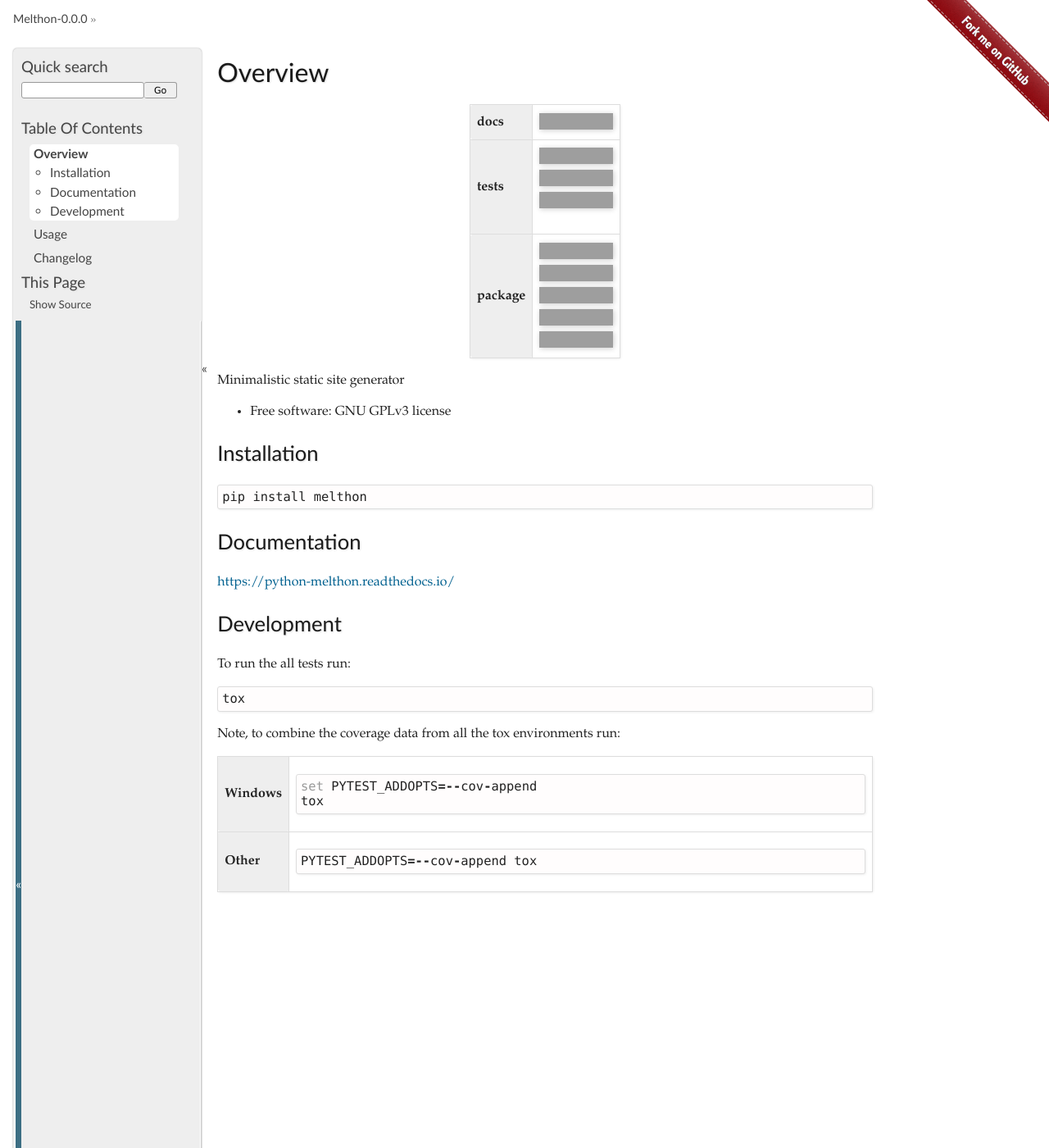
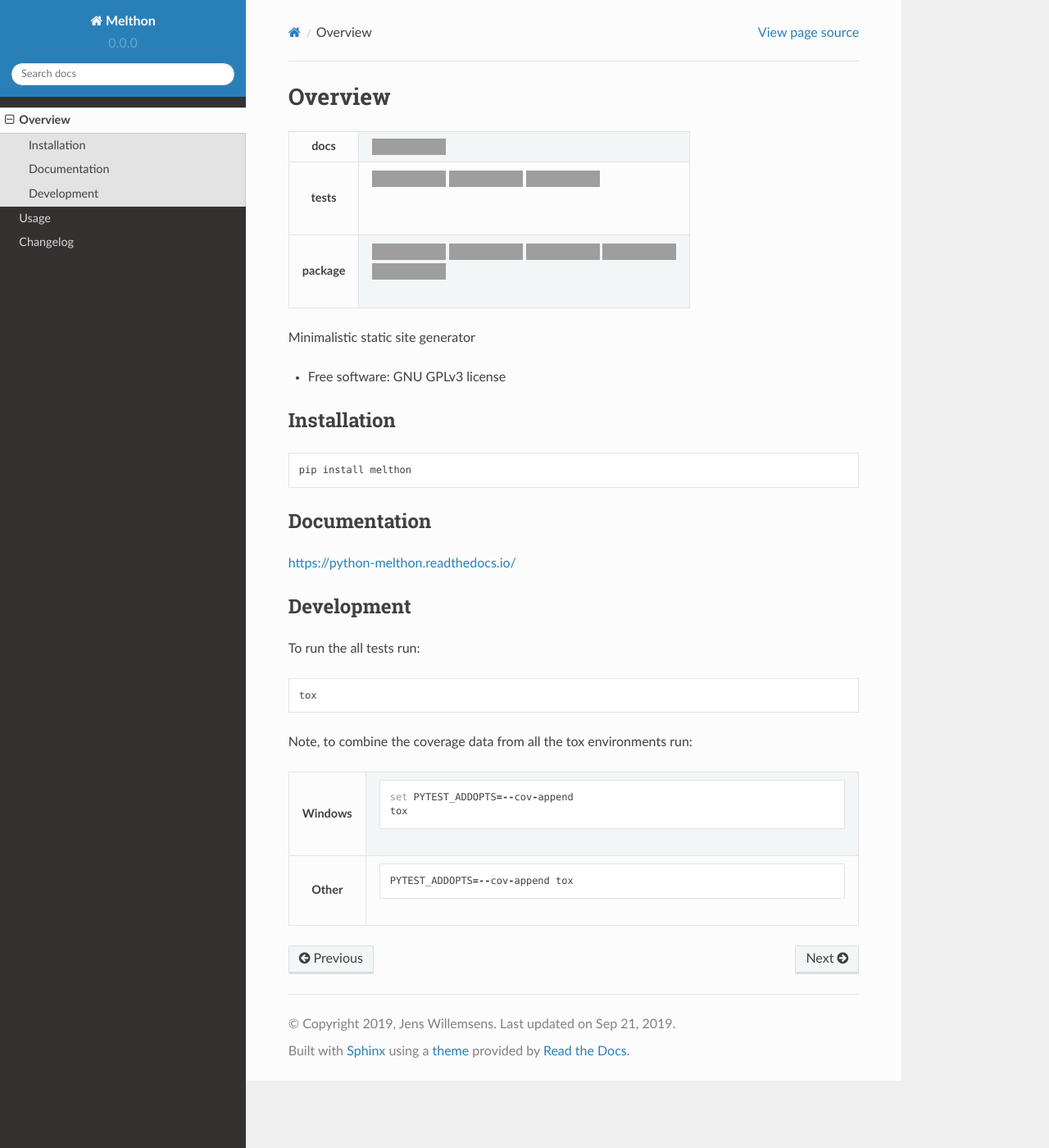
Before and after one commit to JenswBE/python-melthon, a Sphinx documentation site: the page built from docs/readme.rst, in a window 1280 px wide and 1400 px high, cut to the strip 0-1400 px from the top of the window. Shown: the whole strip at 82% size. Built offline with Sphinx 7.4.7 and the Read the Docs theme 2.0.0, drawn with Linux system fonts in a browser that asks for light colours; pages that are not in the unit, such as notebooks, are missing from menus; some of the changed text lies outside the part shown; grey boxes are pictures that could not be loaded.

Commit message:
Switch to Sphinx theme RTD

```diff
--- a/README.rst
+++ b/README.rst
@@ -27,9 +27,9 @@ Overview
     :alt: AppVeyor Build Status
     :target: https://ci.appveyor.com/project/jenswbe/python-melthon
 
-.. |requires| image:: https://requires.io/github/jenswbe/python-melthon/requirements.svg?branch=master
+.. |requires| image:: https://requires.io/github/JenswBE/python-melthon/requirements.svg?branch=master
     :alt: Requirements Status
-    :target: https://requires.io/github/jenswbe/python-melthon/requirements/?branch=master
+    :target: https://requires.io/github/JenswBE/python-melthon/requirements/?branch=master
 
 .. |version| image:: https://img.shields.io/pypi/v/melthon.svg
     :alt: PyPI Package latest release
--- a/docs/conf.py
+++ b/docs/conf.py
@@ -34,9 +34,9 @@ extlinks = {
     'issue': ('https://github.com/jenswbe/python-melthon/issues/%s', '#'),
     'pr': ('https://github.com/jenswbe/python-melthon/pull/%s', 'PR #'),
 }
-import sphinx_py3doc_enhanced_theme
-html_theme = "sphinx_py3doc_enhanced_theme"
-html_theme_path = [sphinx_py3doc_enhanced_theme.get_html_theme_path()]
+import sphinx_rtd_theme
+html_theme = "sphinx_rtd_theme"
+html_theme_path = [sphinx_rtd_theme.get_html_theme_path()]
 html_theme_options = {
     'githuburl': 'https://github.com/jenswbe/python-melthon/'
 }
--- a/docs/requirements.txt
+++ b/docs/requirements.txt
@@ -1,2 +1,2 @@
 sphinx>=1.3
-sphinx-py3doc-enhanced-theme
+sphinx-rtd-theme
```
